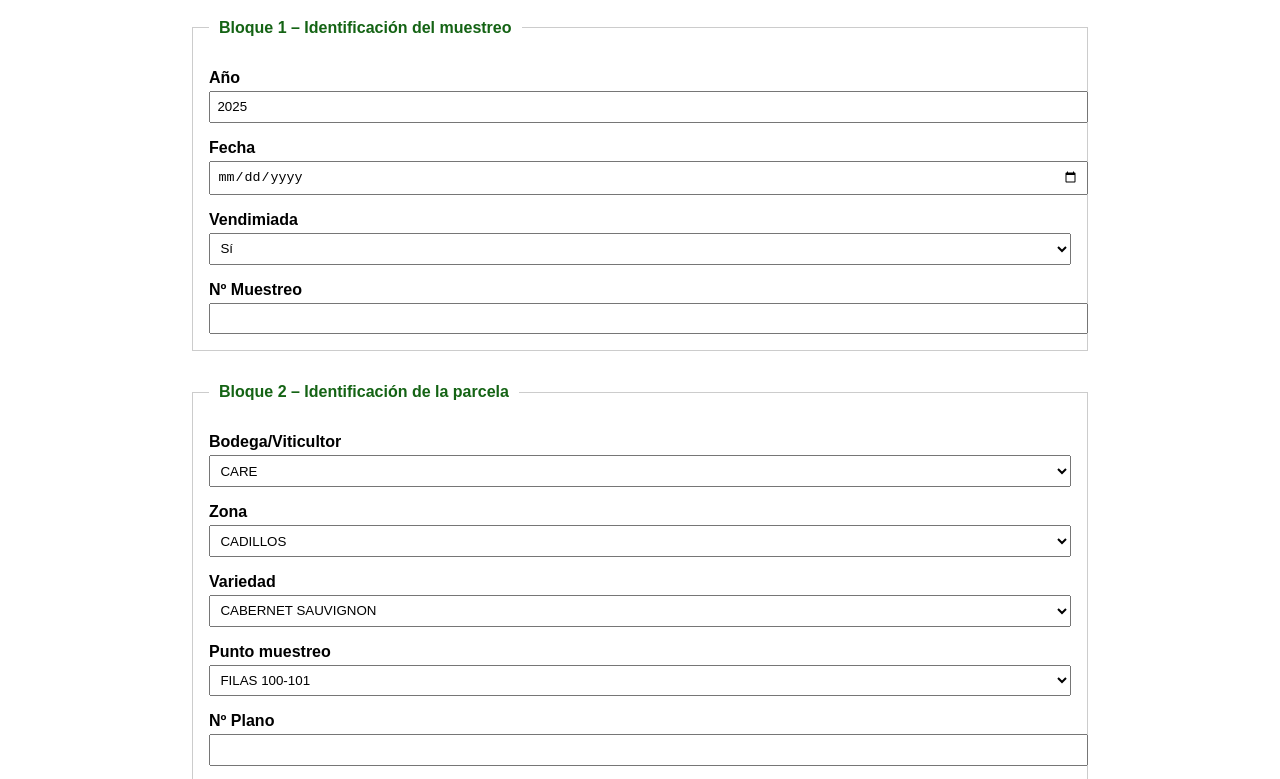
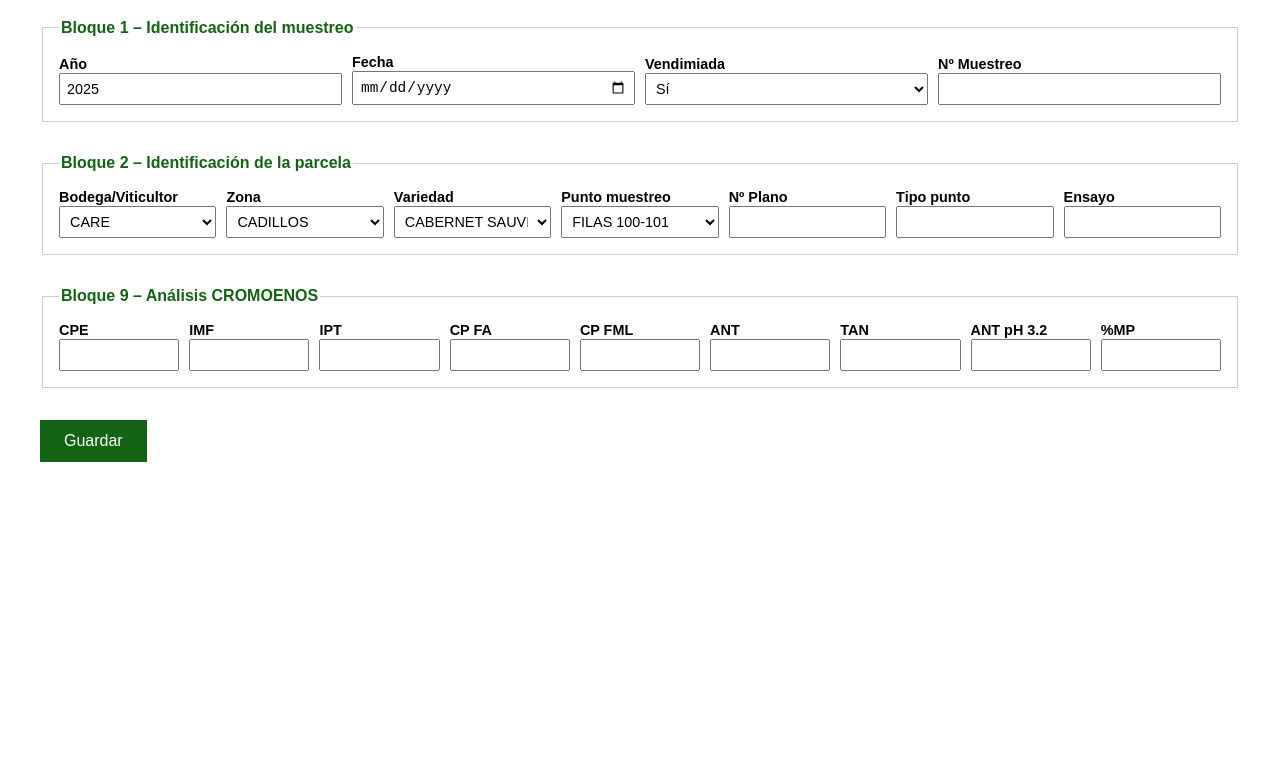
Before and after one commit to HECTORGIMENOLUESMA/muestreo-maduracion-care, a plain HTML site: page index.html in a window 1280 px wide. Shown: the part 105-884 px from the top of the page. After the commit the page ends 800 px from the top, so only its background shows below. Drawn offline with Linux system fonts and the light colour scheme.

Commit message:
Add files via upload

```diff
--- a/index.html
+++ b/index.html
@@ -5,12 +5,25 @@
   <meta charset="UTF-8">
   <title>Muestreo de Maduración CARE</title>
   <style>
-    body { font-family: sans-serif; padding: 2rem; max-width: 900px; margin: auto; }
+    body { font-family: sans-serif; padding: 2rem; max-width: 1200px; margin: auto; }
+    h1 { color: #146314; border-bottom: 2px solid #146314; padding-bottom: 10px; }
     fieldset { margin-bottom: 2rem; padding: 1rem; border: 1px solid #ccc; }
-    legend { font-weight: bold; color: #146314; padding: 0 10px; }
-    label { display: block; margin-top: 1rem; font-weight: bold; }
-    input, select { width: 100%; padding: 0.4rem; margin-top: 0.25rem; }
-    h1 { color: #222; border-bottom: 2px solid #146314; padding-bottom: 10px; }
+    legend { font-weight: bold; color: #146314; }
+    .bloque { display: flex; flex-wrap: wrap; gap: 10px; align-items: flex-end; }
+    .campo { flex: 1 1 10%; min-width: 100px; }
+    .campo label { font-weight: bold; font-size: 0.9rem; }
+    .campo input, .campo select {
+      width: 100%; padding: 6px; font-size: 0.9rem;
+      box-sizing: border-box;
+    }
+    input[type="submit"] {
+      padding: 0.75rem 1.5rem;
+      font-size: 1rem;
+      background-color: #146314;
+      color: white;
+      border: none;
+      cursor: pointer;
+    }
   </style>
 </head>
 <body>
@@ -18,79 +31,40 @@
   <form>
     <fieldset>
       <legend>Bloque 1 – Identificación del muestreo</legend>
-      <label>Año</label><input type="number" value="2025">
-      <label>Fecha</label><input type="date">
-      <label>Vendimiada</label><select><option>Sí</option><option>No</option></select>
-      <label>Nº Muestreo</label><input type="number">
+      <div class="bloque">
+        <div class="campo"><label>Año</label><input type="number" value="2025"></div>
+        <div class="campo"><label>Fecha</label><input type="date"></div>
+        <div class="campo"><label>Vendimiada</label><select><option>Sí</option><option>No</option></select></div>
+        <div class="campo"><label>Nº Muestreo</label><input type="number"></div>
+      </div>
     </fieldset>
 
     <fieldset>
       <legend>Bloque 2 – Identificación de la parcela</legend>
-      <label>Bodega/Viticultor</label><select><option>CARE</option><option>Proveedor X</option></select>
-      <label>Zona</label><select><option>CADILLOS</option><option>BANCALES</option></select>
-      <label>Variedad</label><select><option>CABERNET SAUVIGNON</option><option>GARNACHA</option></select>
-      <label>Punto muestreo</label><select><option>FILAS 100-101</option></select>
-      <label>Nº Plano</label><input type="number">
-      <label>Tipo punto</label><input type="text">
-      <label>Ensayo</label><input type="text">
+      <div class="bloque">
+        <div class="campo"><label>Bodega/Viticultor</label><select><option>CARE</option><option>Proveedor X</option></select></div>
+        <div class="campo"><label>Zona</label><select><option>CADILLOS</option><option>BANCALES</option></select></div>
+        <div class="campo"><label>Variedad</label><select><option>CABERNET SAUVIGNON</option><option>GARNACHA</option></select></div>
+        <div class="campo"><label>Punto muestreo</label><select><option>FILAS 100-101</option></select></div>
+        <div class="campo"><label>Nº Plano</label><input type="number"></div>
+        <div class="campo"><label>Tipo punto</label><input type="text"></div>
+        <div class="campo"><label>Ensayo</label><input type="text"></div>
+      </div>
     </fieldset>
 
     <fieldset>
-      <legend>Bloque 3 – Rendimiento</legend>
-      <label>Kg/Ha</label><input type="number">
-      <label>Kilos totales</label><input type="number">
-    </fieldset>
-
-    <fieldset>
-      <legend>Bloque 4 – Ácidos</legend>
-      <label>pH</label><input type="number" step="0.01">
-      <label>Acidez total (g/L)</label><input type="number" step="0.01">
-      <label>Ácido málico</label><input type="number" step="0.01">
-    </fieldset>
-
-    <fieldset>
-      <legend>Bloque 5 – Azúcar y grado</legend>
-      <label>Brix</label><input type="number" step="0.01">
-      <label>Azúcar (g/L)</label><input type="number" step="0.01" disabled>
-      <label>Grado estimado</label><input type="number" step="0.01" disabled>
-      <label>Densidad mosto</label><input type="number" step="0.0001">
-      <label>Grado probable</label><input type="number" step="0.01" disabled>
-    </fieldset>
-
-    <fieldset>
-      <legend>Bloque 6 – Peso y Maturox</legend>
-      <label>Peso 100 bayas</label><input type="number">
-      <label>Volumen</label><input type="number">
-      <label>Maturox</label><input type="number" step="0.01">
-      <label>mg azúcar/baya</label><input type="number" step="0.01" disabled>
-      <label>Sólidos por baya</label><input type="number" step="0.01" disabled>
-    </fieldset>
-
-    <fieldset>
-      <legend>Bloque 7 – Absorbancias</legend>
-      <label>A280</label><input type="number" step="0.01">
-      <label>A320</label><input type="number" step="0.01">
-      <label>A520</label><input type="number" step="0.01">
-    </fieldset>
-
-    <fieldset>
-      <legend>Bloque 8 – Nitrógeno</legend>
-      <label>NFA</label><input type="number">
-      <label>NH2</label><input type="number">
-      <label>NH4</label><input type="number">
-    </fieldset>
-
-    <fieldset>
-      <legend>Bloque 9 – CROMOENOS</legend>
-      <label>CPE</label><input type="number">
-      <label>IMF</label><input type="number">
-      <label>IPT</label><input type="number">
-      <label>CP FA</label><input type="number">
-      <label>CP FML</label><input type="number">
-      <label>ANT</label><input type="number">
-      <label>TAN</label><input type="number">
-      <label>ANT pH 3.2</label><input type="number">
-      <label>%MP</label><input type="number">
+      <legend>Bloque 9 – Análisis CROMOENOS</legend>
+      <div class="bloque">
+        <div class="campo"><label>CPE</label><input type="number"></div>
+        <div class="campo"><label>IMF</label><input type="number"></div>
+        <div class="campo"><label>IPT</label><input type="number"></div>
+        <div class="campo"><label>CP FA</label><input type="number"></div>
+        <div class="campo"><label>CP FML</label><input type="number"></div>
+        <div class="campo"><label>ANT</label><input type="number"></div>
+        <div class="campo"><label>TAN</label><input type="number"></div>
+        <div class="campo"><label>ANT pH 3.2</label><input type="number"></div>
+        <div class="campo"><label>%MP</label><input type="number"></div>
+      </div>
     </fieldset>
 
     <input type="submit" value="Guardar">
```
